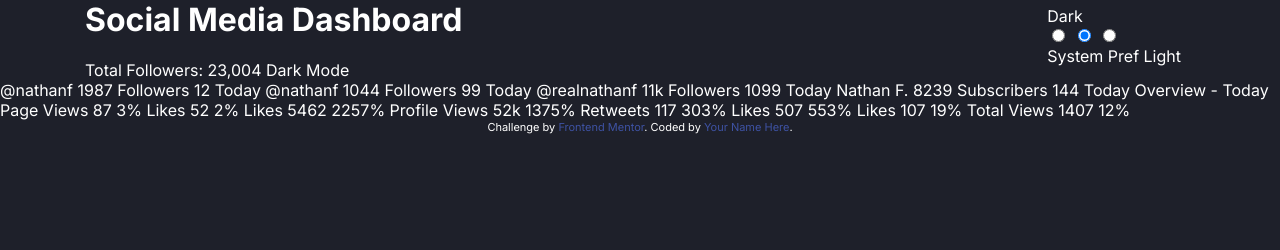
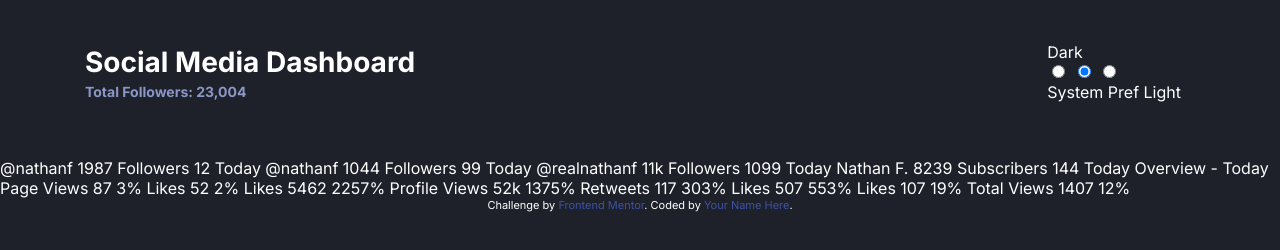
Before and after one commit to khalisabrahman/social-media-dashboard-with-theme-switcher, a website: page social-media-dashboard-with-theme-switcher-master/index.html in a window 1280 px wide. Drawn offline with Linux system fonts and the light colour scheme.

Commit message:
Styled the header bar and added basic styling

```diff
--- a/social-media-dashboard-with-theme-switcher-master/app/scss/components/header.scss
+++ b/social-media-dashboard-with-theme-switcher-master/app/scss/components/header.scss
@@ -1,12 +1,20 @@
 @use '../util/' as *;
 
 .header {
-    @include breakpoint(large) {
+    margin-top: rem(36);
+    @include breakpoint(medium) {
         display: flex;
         justify-content: space-between;
+        align-items: center;
     }
     &__title {
 
+    }
+
+    &__subtitle {
+        font-size: rem(14);
+        font-weight: 700;
+        color: var(--dark-text1);
     }
 
     &__toggle {
--- a/social-media-dashboard-with-theme-switcher-master/app/scss/globals/layout.scss
+++ b/social-media-dashboard-with-theme-switcher-master/app/scss/globals/layout.scss
@@ -3,7 +3,7 @@
 .container {
     padding: 0 rem(25);
     max-width: rem(1110);
-    margin: 0 auto; // To center element
+    margin: 0 auto rem(46); // To center element
 
     @include breakpoint(large) {
         padding: 0;
--- a/social-media-dashboard-with-theme-switcher-master/app/scss/globals/typography.scss
+++ b/social-media-dashboard-with-theme-switcher-master/app/scss/globals/typography.scss
@@ -1,5 +1,16 @@
+@use '../util' as *;
+
 h1, h2, h3 {
     margin-top: 0;
+    line-height: 1.1;
+}
+
+h1 {
+    font-size: rem(24);
+    margin-bottom:rem(3);
+    @include breakpoint(large) {
+        font-size: rem(28);
+    }
 }
 
 a, a:visited, a:active {
--- a/social-media-dashboard-with-theme-switcher-master/app/scss/util/breakpoints.scss
+++ b/social-media-dashboard-with-theme-switcher-master/app/scss/util/breakpoints.scss
@@ -1,14 +1,14 @@
-// 640px, 950px, 1400px
+// 640px, 1150px, 1400px
 $breakpoints-up: (
     'medium': '40em',
-    'large': '59.375em',
+    'large': '71.875em',
     'xlarge': '87.5em',
 );
 
-//639px, 949px, 1399px
+//639px, 1149px, 1399px
 $breakpoints-down: (
     'small': '39.9375em',
-    'medium': '59.3125em',
+    'medium': '71.8125em',
     'large': '87.4375em',
 );
 
--- a/social-media-dashboard-with-theme-switcher-master/index.html
+++ b/social-media-dashboard-with-theme-switcher-master/index.html
@@ -40,7 +40,7 @@
 		<header class="header container">
 			<div class="header__title">
 				<h1>Social Media Dashboard</h1>
-				Total Followers: 23,004 Dark Mode
+				<span class="header__subtitle">Total Followers: 23,004</span>
 
 			</div>
 			<fieldset class="header__toggle toggle" aria-label="theme toggle" role="radiogroup">
```
Also changed, not shown: social-media-dashboard-with-theme-switcher-master/dist/style.css, 1 other file.
